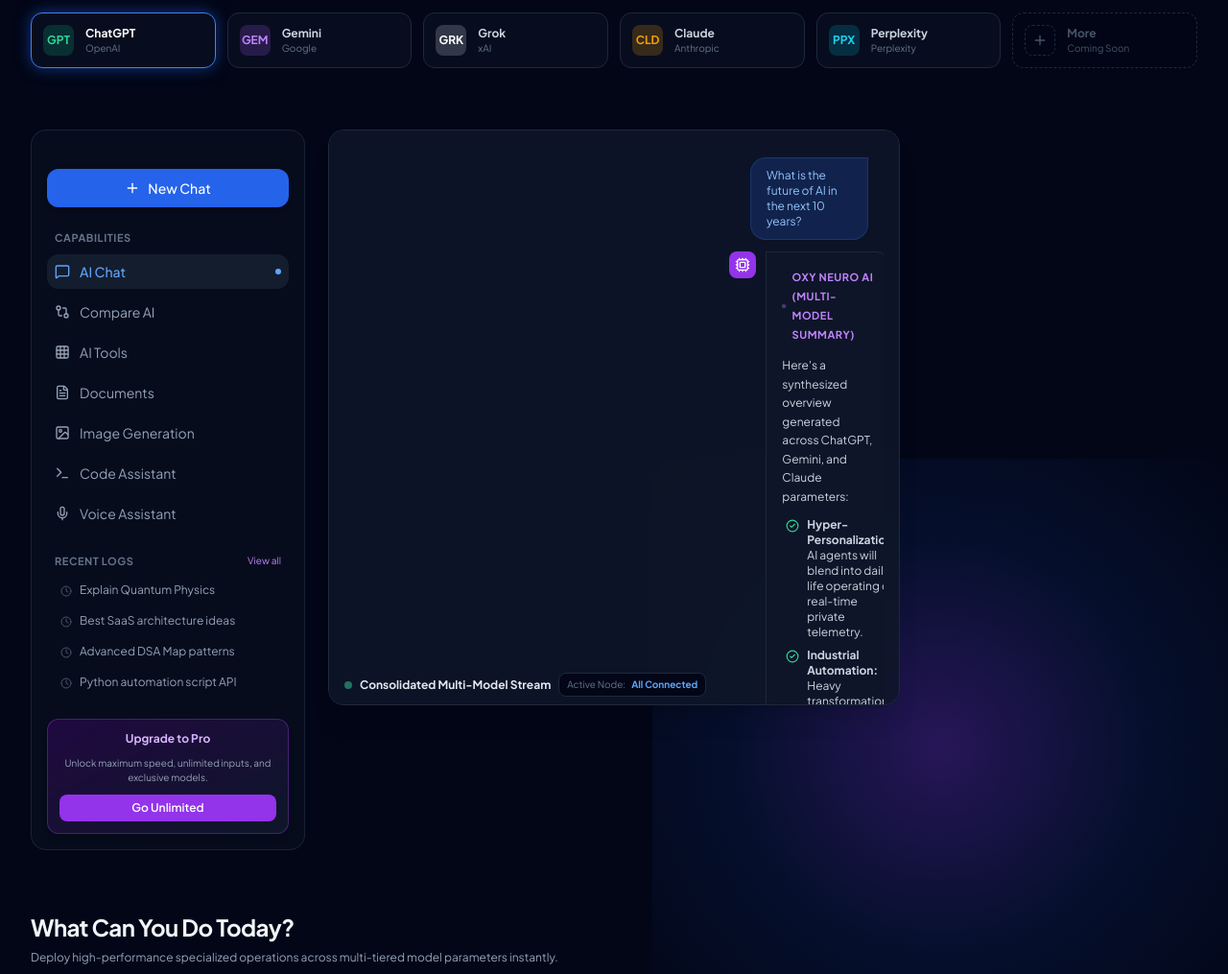
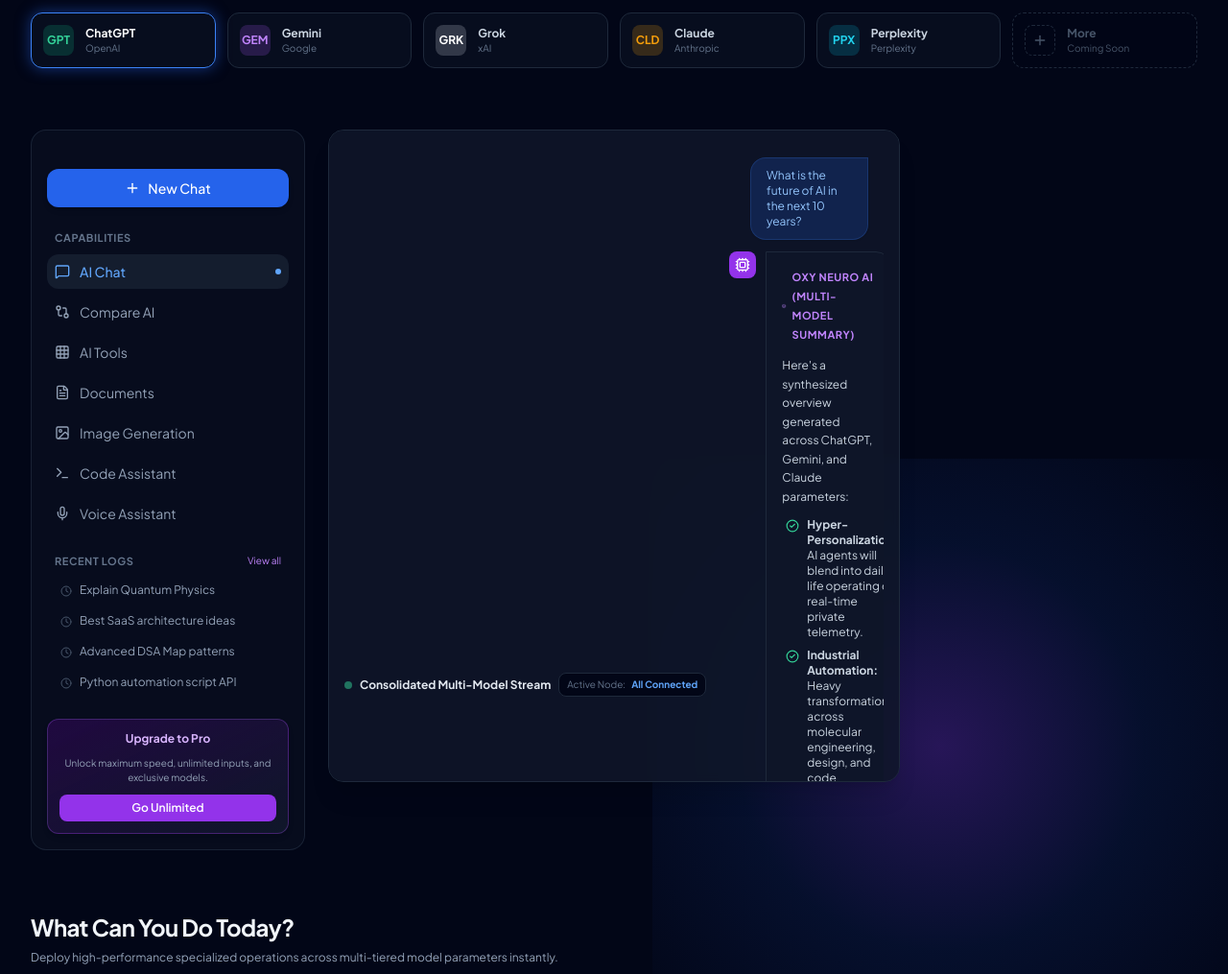
Before and after one commit to asim-O07/Oxyneuro-, a plain HTML site: page ai/ai.html in a window 1280 px wide. Shown: the part 722-1737 px from the top of the page at 96% size. Drawn offline with nearby package versions, Linux system fonts and the light colour scheme.

Commit message:
Update ai.html

```diff
--- a/ai/ai.html
+++ b/ai/ai.html
@@ -215,7 +215,7 @@
                 </div>
             </div>
 
-            <div class="lg:col-span-6 bg-slate-900/30 border border-slate-800 rounded-2xl flex flex-col min-h-[550px] max-h-[600px] shadow-xl overflow-hidden backdrop-blur-sm">
+            <div class="lg:col-span-6 bg-slate-900/30 border border-slate-800 rounded-2xl flex flex-col h-[85vh] shadow-xl overflow-hidden backdrop-blur-sm">
 
                 <div class="bg-slate-900/80 border-b border-slate-800/80 px-4 py-3 flex items-center justify-between gap-2 flex-wrap">
                     <div class="flex items-center gap-2">
```
